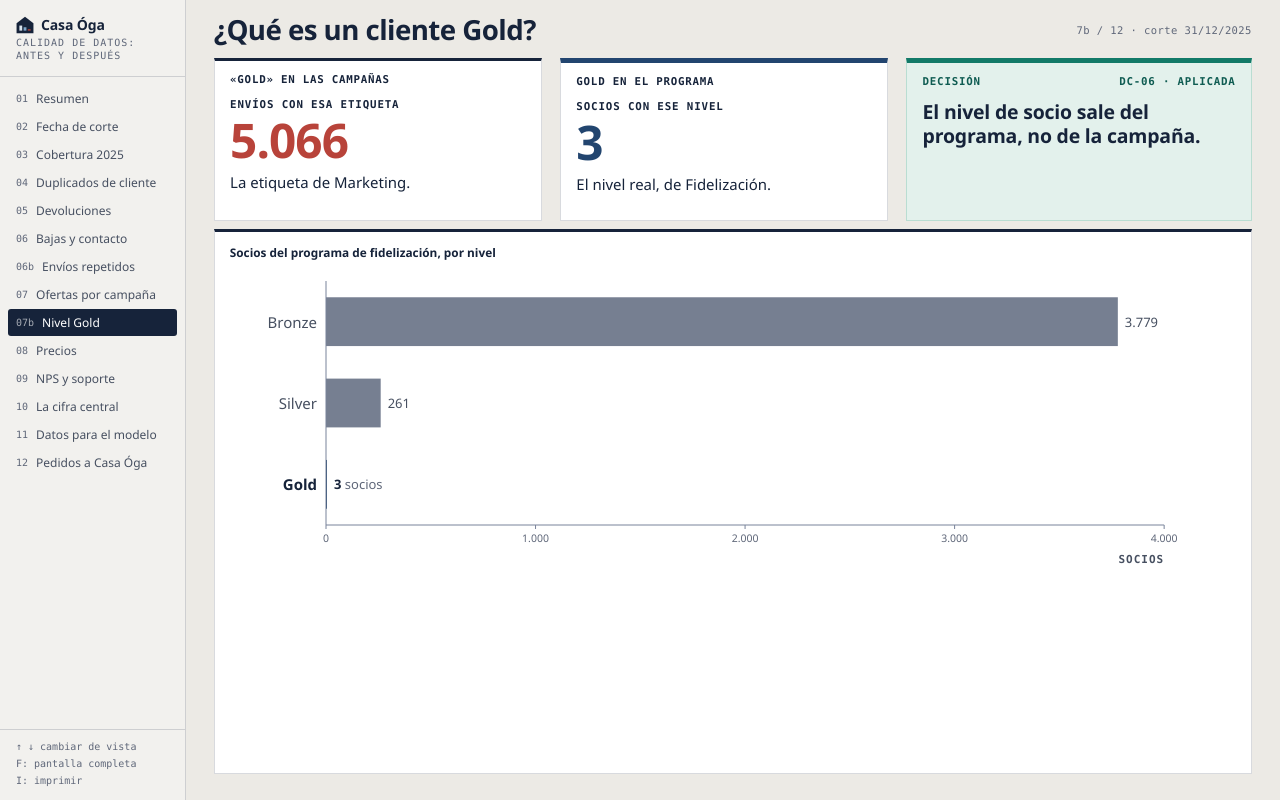
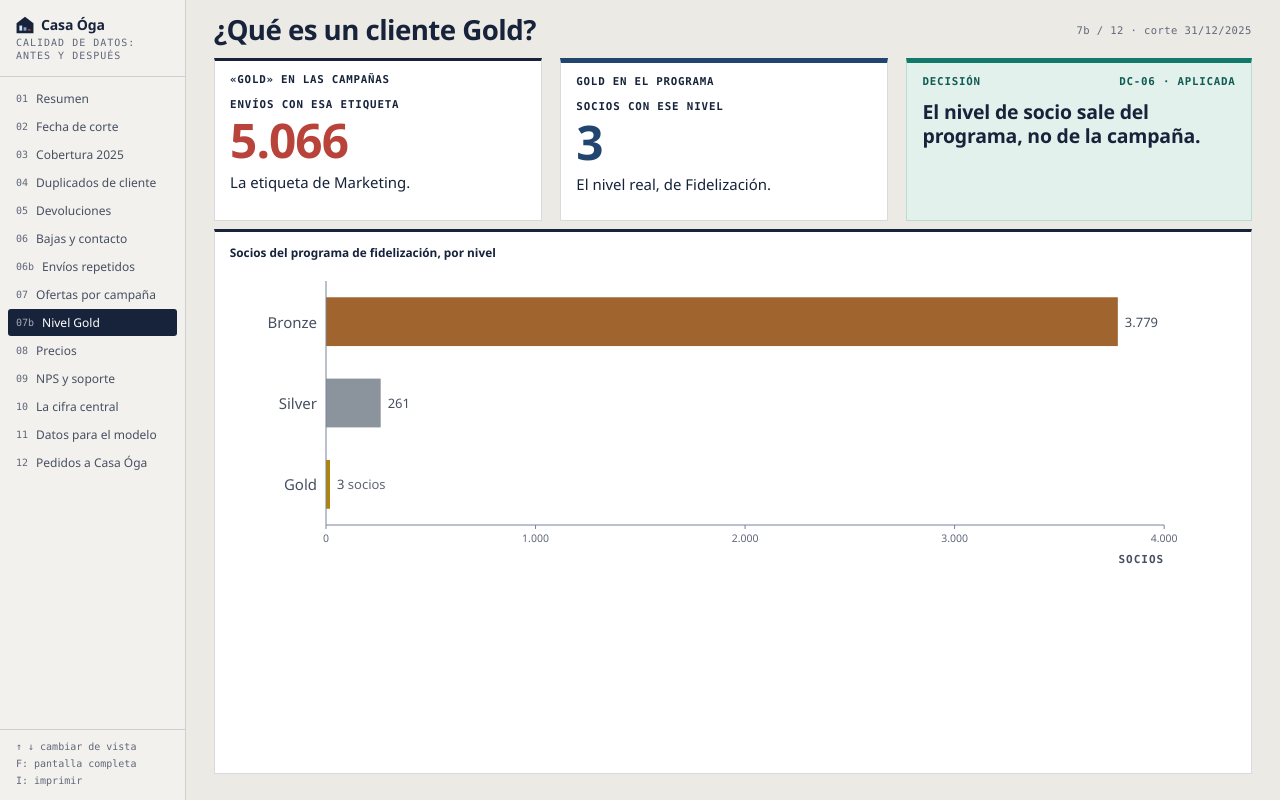
Before and after one commit to SebasCaules/TP_82.21-Data-Driven, a React (Vite) app in the folder e2/: page / in a window 1280 px wide. Both pictures are taken after a click on the button "Nivel Gold". Built offline with nearby package versions, Linux system fonts and the light colour scheme.

Commit message:
E2 V07b: cada barra de socios con el color de su nivel (--bronce, --plata, --oro) y ancho mínimo visible para Gold; BarrasH suma d.color y d.anchoMin opcionales (el E1 no cambia). La banda crece fuera del rango verificado en vez de cortar la última línea de una tarjeta

```diff
--- a/e2/src/estilos_e2.css
+++ b/e2/src/estilos_e2.css
@@ -198,6 +198,11 @@
   --dec-osc: #0f5c52;
   --dec-fondo: #e3f1ec;
   --dec-borde: #b9ddd2;
+  /* (25/09, pedido del usuario) Colores de los niveles del programa de fidelización, apagados para
+     ir con el papel y la tinta; los tres con 3:1 o más contra el blanco (objetos gráficos). */
+  --bronce: #a0652f;
+  --plata: #8b939d;
+  --oro: #b08407;
   --e2-gap: clamp(10px, 1.4vw, 24px);
   --e2-dec-w: clamp(280px, 27vw, 520px);
   --e2-banda-h: calc(3.3vw + 9.1vh + 48px);
@@ -206,6 +211,11 @@
   flex-shrink: 0;
   display: grid; grid-template-columns: minmax(0, 1fr) var(--e2-dec-w);
   gap: var(--e2-gap); height: var(--e2-banda-h);
+}
+/* (25/09) Fuera del rango verificado (ventanas de menos de 640 px de alto) la banda crece si una
+   tarjeta lo necesita, en vez de cortar su última línea; en el rango, todas miden --e2-banda-h. */
+@media screen and (max-height: 639px), screen and (max-width: 1151px) {
+  .e2-banda { height: auto; min-height: var(--e2-banda-h); }
 }
 .e2-banda > .e2-banda-cifras { grid-template-columns: none; grid-auto-flow: column; grid-auto-columns: minmax(0, 1fr); min-height: 0; }
 .e2-banda > .tarjeta-dec {
--- a/e2/src/vistas/V07b_Gold.jsx
+++ b/e2/src/vistas/V07b_Gold.jsx
@@ -3,7 +3,7 @@
 // el nivel del programa de fidelización. Las dos cifras de la banda son dos lecturas que no se
 // restan (envíos contra personas): van sin flecha, la de la campaña en terracota porque es la
 // etiqueta que confunde y la del programa en --acc. Debajo, los socios del programa por nivel
-// (D2.vistas.V07.gold.por_nivel, D23), con Gold marcado: tres personas.
+// (D2.vistas.V07.gold.por_nivel, D23), cada barra con el color de su nivel.
 
 import { Lienzo, BarrasH } from '../../../src/graficos.jsx'
 import { D2 } from '../datos_e2.js'
@@ -29,10 +29,14 @@ export const meta = {
 
 export default function V07bGold() {
   const k = useEscalaTexto()
+  // (25/09, pedido del usuario: acá no hay nada que resaltar) Cada barra con el color de su nivel,
+  // en tonos de la paleta; la de Gold, con un ancho mínimo visible (son 3 socios de 4.043).
+  const COLOR = { Bronze: 'var(--bronce)', Silver: 'var(--plata)', Gold: 'var(--oro)' }
   const datos = NIVELES.map((n) => ({
     etiqueta: n,
     valor: G.por_nivel[n],
-    enfasis: n === 'Gold',
+    color: COLOR[n],
+    anchoMin: n === 'Gold' ? 4 : undefined,
     sufijo: n === 'Gold' ? 'socios' : undefined,
   }))
   return (
--- a/src/graficos.jsx
+++ b/src/graficos.jsx
@@ -217,7 +217,9 @@ export function BarrasH({ datos, w, h, formato, formatoEje, tituloEje, anchoEtiq
          style={{ display: 'block' }}>
       {datos.map((d, i) => {
         const y = padTop + i * paso + (paso - alto) / 2
-        const largo = Math.max(1, (d.valor / max) * ancho)
+        // (25/09, E2) d.anchoMin opcional: el ancho mínimo visible de una barra muy chica (V07b,
+        // Gold = 3 socios). Sin el campo, igual que antes: el E1 no cambia.
+        const largo = Math.max(d.anchoMin ?? 1, (d.valor / max) * ancho)
         return (
           <g key={d.etiqueta}>
             <title>{lectura(d.etiqueta, formato(d.valor), d.sufijo, d.nota, tituloEje)}</title>
@@ -225,8 +227,10 @@ export function BarrasH({ datos, w, h, formato, formatoEje, tituloEje, anchoEtiq
                   fill={d.excepcion ? EXC : d.enfasis ? INK : MUT2}
                   textAnchor="end" dominantBaseline="central"
                   fontWeight={d.enfasis || d.excepcion ? 600 : 400}>{d.etiqueta}</text>
+            {/* (25/09, E2) d.color opcional: el color propio de la barra (V07b, un color por nivel
+                del programa). Sin el campo, igual que antes: el E1 no cambia. */}
             <rect x={x0} y={y} width={largo} height={alto}
-                  fill={d.excepcion ? EXC : d.enfasis ? ACC : GRIS} />
+                  fill={d.color ?? (d.excepcion ? EXC : d.enfasis ? ACC : GRIS)} />
             {/* etiqueta directa sobre la serie, no leyenda aparte (regla 14) */}
             <text x={x0 + largo + 7} y={y + alto / 2} fontSize={fuente}
                   fill={d.excepcion ? EXC : d.enfasis ? INK : MUT2} dominantBaseline="central"
```
